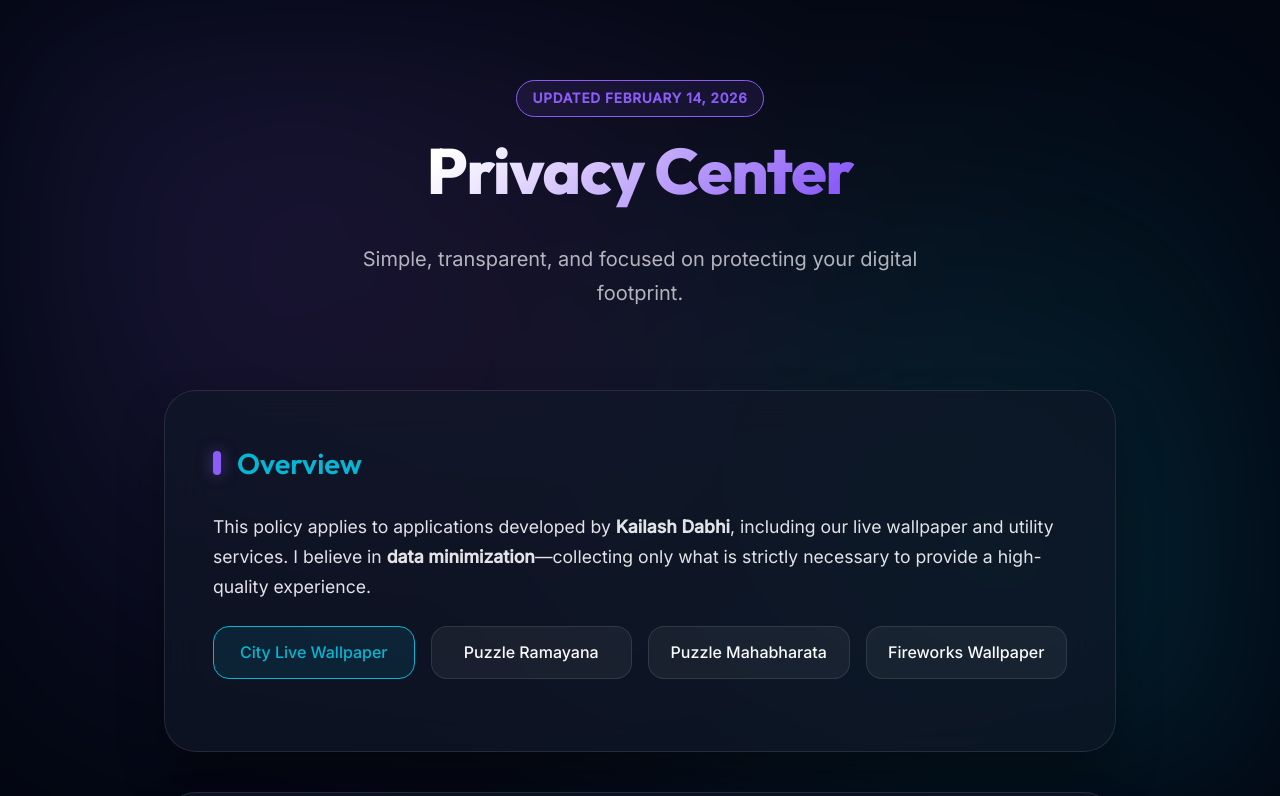
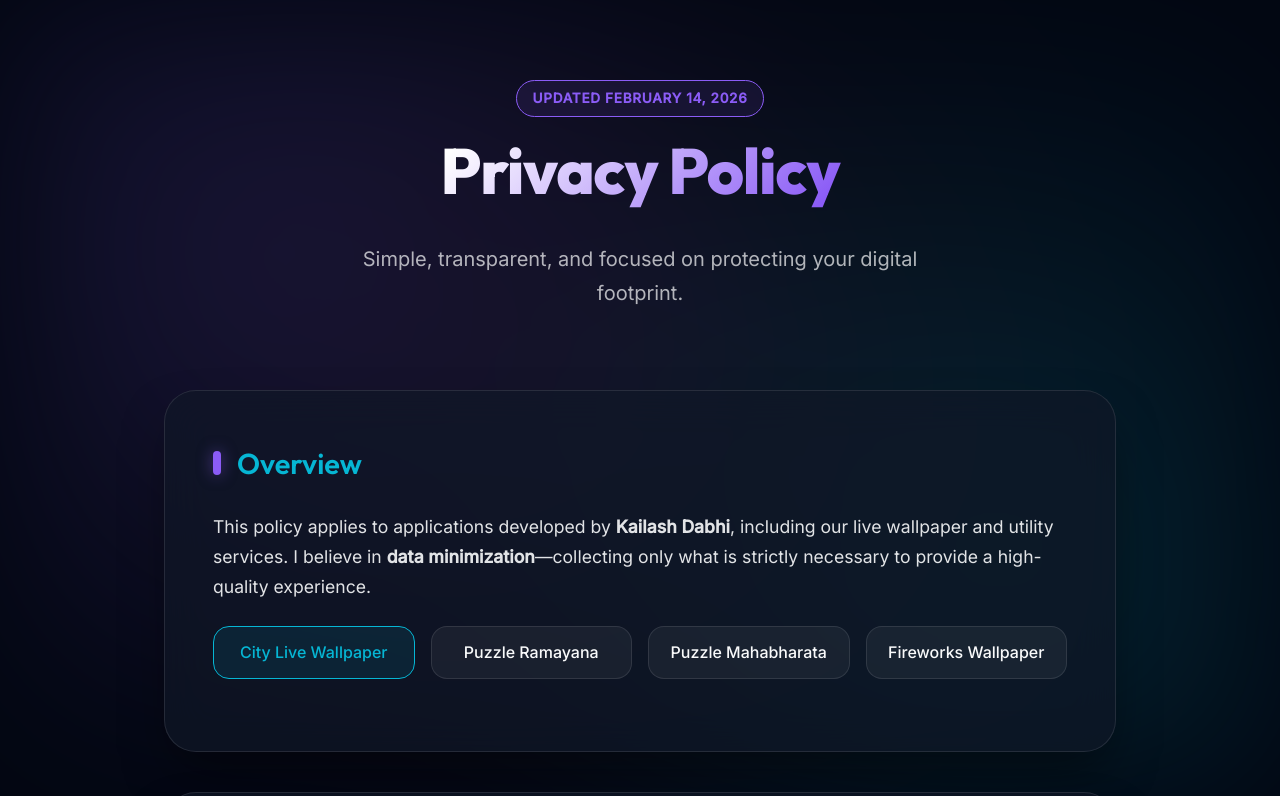
Before and after one commit to kailash09dabhi/privacy-policy, a plain HTML site: page index.html in a window 1280 px wide. Shown: the top 796 px of the page. Drawn offline with Linux system fonts and the light colour scheme.

Commit message:
Change header from 'Privacy Center' to 'Privacy Policy'

```diff
--- a/index.html
+++ b/index.html
@@ -290,7 +290,7 @@
     <div class="container">
         <header>
             <div class="update-tag">Updated February 14, 2026</div>
-            <h1>Privacy Center</h1>
+            <h1>Privacy Policy</h1>
             <p style="font-size: 1.25rem; max-width: 600px; margin: 0 auto; opacity: 0.7;">
                 Simple, transparent, and focused on protecting your digital footprint.
             </p>
```
